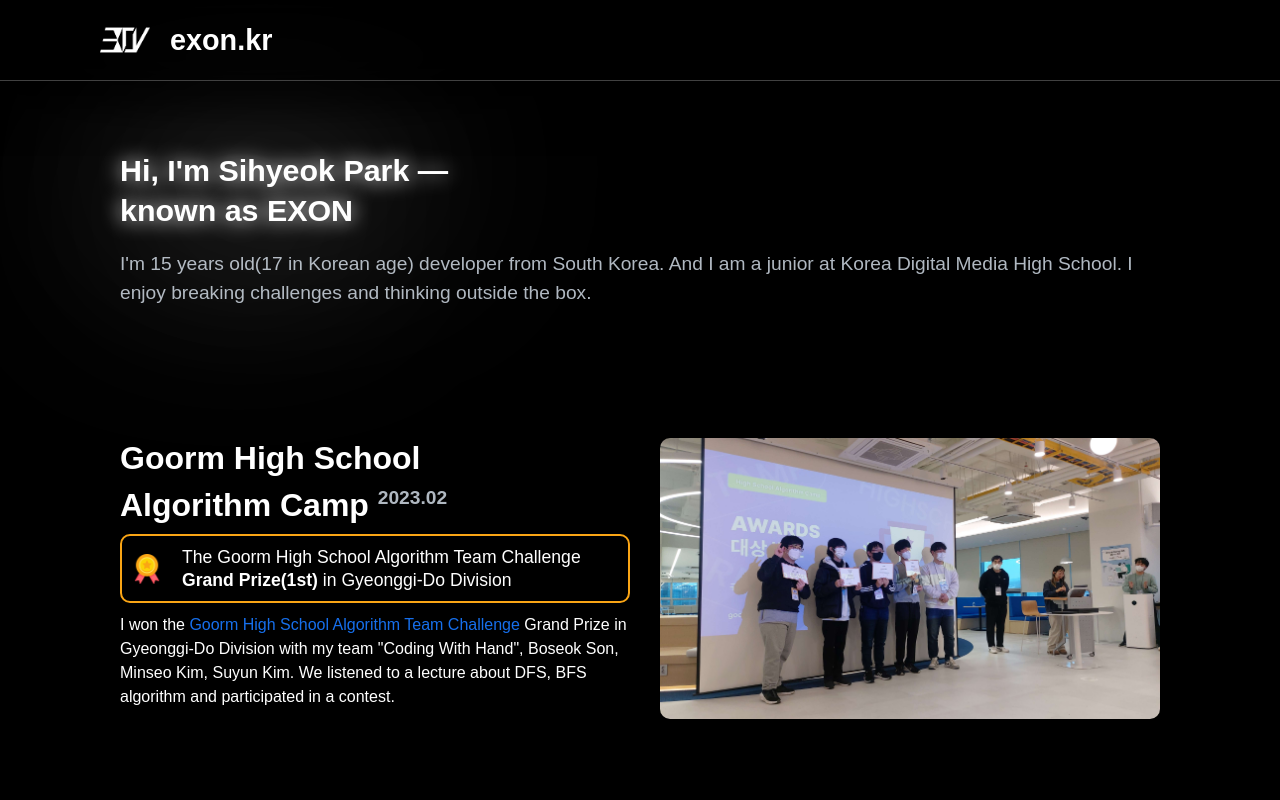
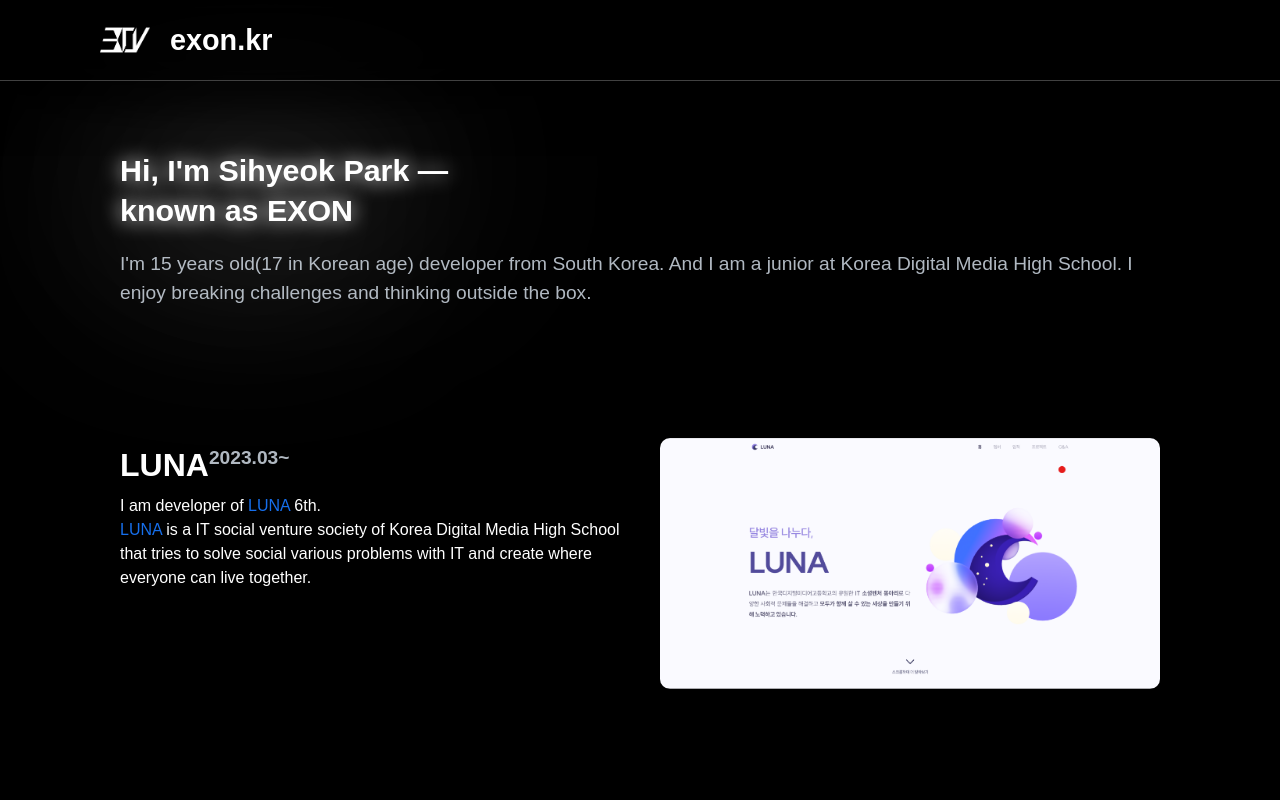
Before and after one commit to sihyeokpark/exon.kr, a React (Create React App) app in the folder app/: page / in a window 1280 px wide. Shown: the top 800 px of the page. Built offline with nearby package versions, Linux system fonts and the light colour scheme; a web font is replaced by a local one.

Commit message:
Update: Luna

```diff
--- a/app/src/App.tsx
+++ b/app/src/App.tsx
@@ -4,6 +4,7 @@
 import './css/App.css'
 
 import logo from './images/logo.png'
+import luna from './images/luna.png'
 import award from './images/medal.png'
 import brace1 from './images/brace1.png'
 import brace2 from './images/brace2.png'
@@ -66,6 +67,27 @@
                     }
 
                 </section>
+                <motion.section
+                    initial={{ opacity: 0, scale: 0.5 }}
+                    animate={{ opacity: 1, scale: 1 }}
+                    transition={{
+                      duration: 0.8,
+                      delay: 0.5,
+                      ease: [0, 0.71, 0.2, 1.01]
+                    }}>
+                    <div className='both'>
+                        <div className='left'>
+                            <h1>LUNA<sup>2023.03~</sup></h1>
+                            <p>
+                                I am developer of <a href='https://luna.codes'>LUNA</a> 6th.<br></br>
+                                <a href='https://luna.codes'>LUNA</a> is a IT social venture society of Korea Digital Media High School that tries to solve social various problems with IT and create where everyone can live together.
+                            </p>
+                        </div>
+                        <div className='right'>
+                            <img src={luna} alt='When I was making this project.' className='goorm'></img>
+                        </div>
+                    </div>
+                </motion.section>
                 <motion.section
                     initial={{ opacity: 0, scale: 0.5 }}
                     animate={{ opacity: 1, scale: 1 }}
--- a/app/src/css/App.css
+++ b/app/src/css/App.css
@@ -80,7 +80,7 @@
     margin-bottom: 20px;
 }
 
-h1 sup {
+h1 sup, sub{
     font-weight: 700;
     font-size: 0.6em;
     color: var(--sub-txt);
```
Also changed, not shown: app/src/images/luna.png (added).
